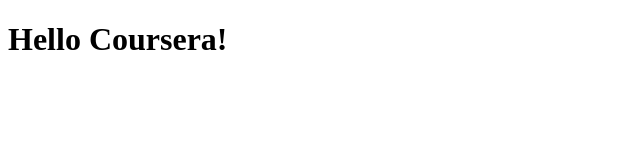
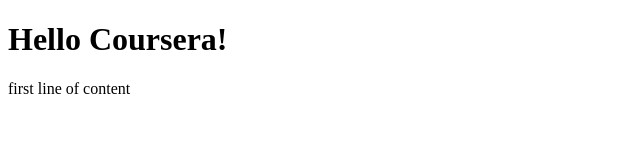
Before and after one commit to klstephenchan/coursera-test, a plain HTML site: page site/index.html in a window 1280 px wide. Shown: the whole page, without its empty margins (0-640 px from the left). Drawn offline with Linux system fonts and the light colour scheme.

Commit message:
Small addition

```diff
--- a/site/index.html
+++ b/site/index.html
@@ -7,5 +7,6 @@
 </head>
 <body>
 <h1>Hello Coursera!</h1>
+<p>first line of content</p>
 </body>
 </html>
```
